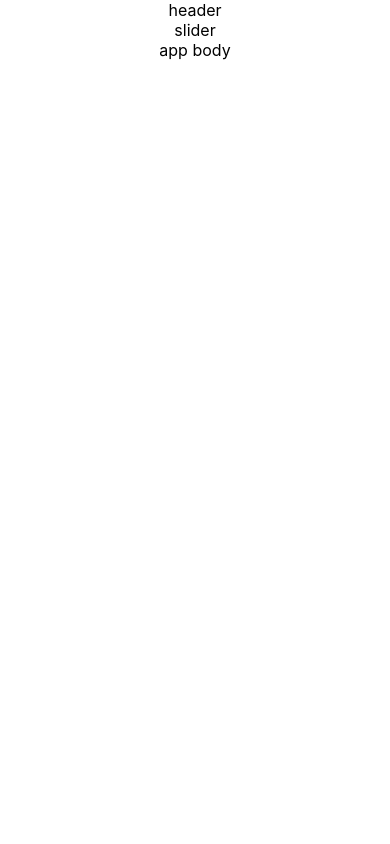
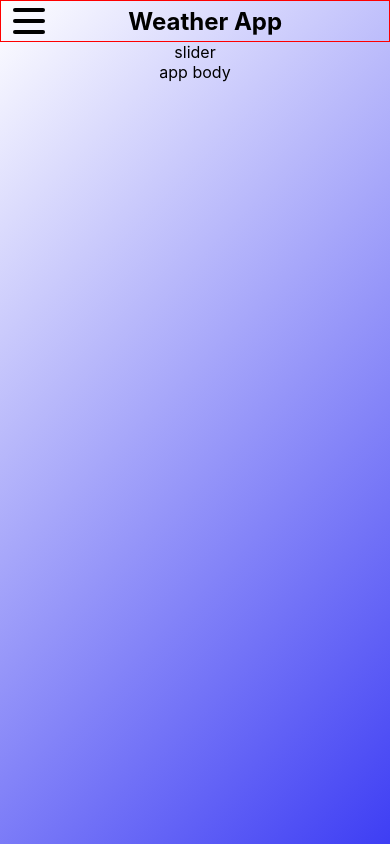
Before and after one commit to lnowak/weather_app, a React (Create React App) app: page / in a window 390 px wide. Built offline with nearby package versions, Linux system fonts and the light colour scheme.

Commit message:
Header designed
- Header title added
- Hamburger menu added, animation added

```diff
--- a/src/App.css
+++ b/src/App.css
@@ -1,3 +1,84 @@
+* {
+  box-sizing: border-box;
+  margin: 0;
+  padding: 0;
+}
+
 .App {
   text-align: center;
+  height: 100vh;
+  width: 100vw;
+  background: rgb(255,255,255);
+  background: linear-gradient(135deg, rgba(255,255,255,1) 0%, rgba(62,62,244,1) 100%);
 }
+
+.header {
+  display: flex;
+  height: 5%;
+  width: 100%;
+  justify-content: space-between;
+  align-items: center;
+  /* padding-right: 40%; */
+  border: 1px solid red;
+  padding: 0 6% 0 3%;
+}
+
+.header__button {
+  display: flex;
+  flex-direction: column;
+  justify-content: space-around;
+  width: 2rem;
+  height: 2rem;
+  cursor: pointer;
+}
+
+.header__button__line {
+  height: 0.25rem;
+  background-color: rgb(0, 0, 0);
+  border-radius: 10px;
+  width: 100%;
+  transform-origin: 1px;
+  transition: all 0.3s linear;
+}
+
+/* .header__button__line:first-child {
+  transform: rotate(0);
+}
+
+.header__button__line:nth-child(2) {
+  transform: translateX(0);
+  opacity: 1;
+} */
+
+.header__button__line:nth-child(3) {
+  transform: rotate(0);
+}
+
+.header__button__line--active {
+  height: 0.25rem;
+  background-color: rgb(245, 4, 4);
+  border-radius: 10px;
+  width: 2rem;
+  position: relative;
+  transform-origin: 1px;
+  transition: all 0.3s linear;
+  z-index: 4;
+}
+
+.header__button__line--active:first-child {
+  transform: rotate(45deg);
+}
+
+.header__button__line--active:nth-child(2) {
+  transform: translateX(20px);
+  opacity: 0;
+}
+
+.header__button__line--active:nth-child(3) {
+  transform: rotate(-45deg);
+}
+
+.header__title {
+  font-size: 1.5rem;
+  margin: auto;
+}
--- a/src/App.js
+++ b/src/App.js
@@ -1,13 +1,20 @@
+import {useState} from 'react'
+
 import './App.css';
 
 import Header from './Components/Header';
 import Slider from './Components/Slider';
 import AppBody from './Components/AppBody'
 
+
+
 function App() {
+
+  const [menuActive, setMenuActive] = useState(false);
+
   return (
     <div className="App">
-      <Header />
+      <Header menuActive={menuActive} setMenuActive={setMenuActive}/>
       <Slider />
       <AppBody />
     </div>
--- a/src/Components/Header.js
+++ b/src/Components/Header.js
@@ -1,7 +1,12 @@
-function Header() {
+function Header({menuActive, setMenuActive}) {
     return (
       <div className="header">
-          header
+          <div className='header__button' onClick={() => setMenuActive(!menuActive)}>
+              <div className={`${!menuActive ? 'header__button__line' : 'header__button__line--active'}`}></div>
+              <div className={`${!menuActive ? 'header__button__line' : 'header__button__line--active'}`}></div>
+              <div className={`${!menuActive ? 'header__button__line' : 'header__button__line--active'}`}></div>
+          </div>
+          <h1 className='header__title'>Weather App</h1>
       </div>
     );
   }
```
Also changed, not shown: 1 other file (tests, documents, lock files or other folders).
